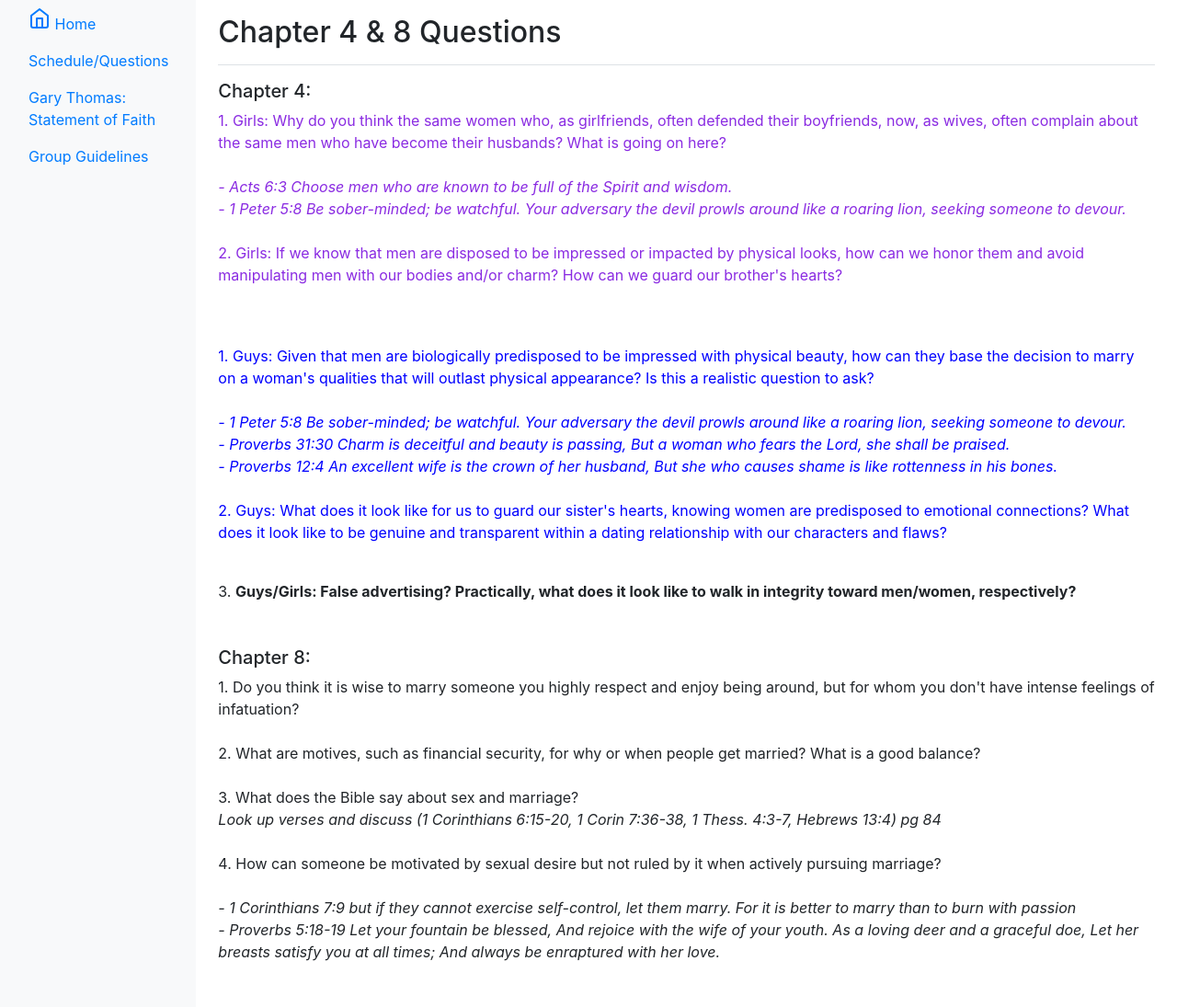
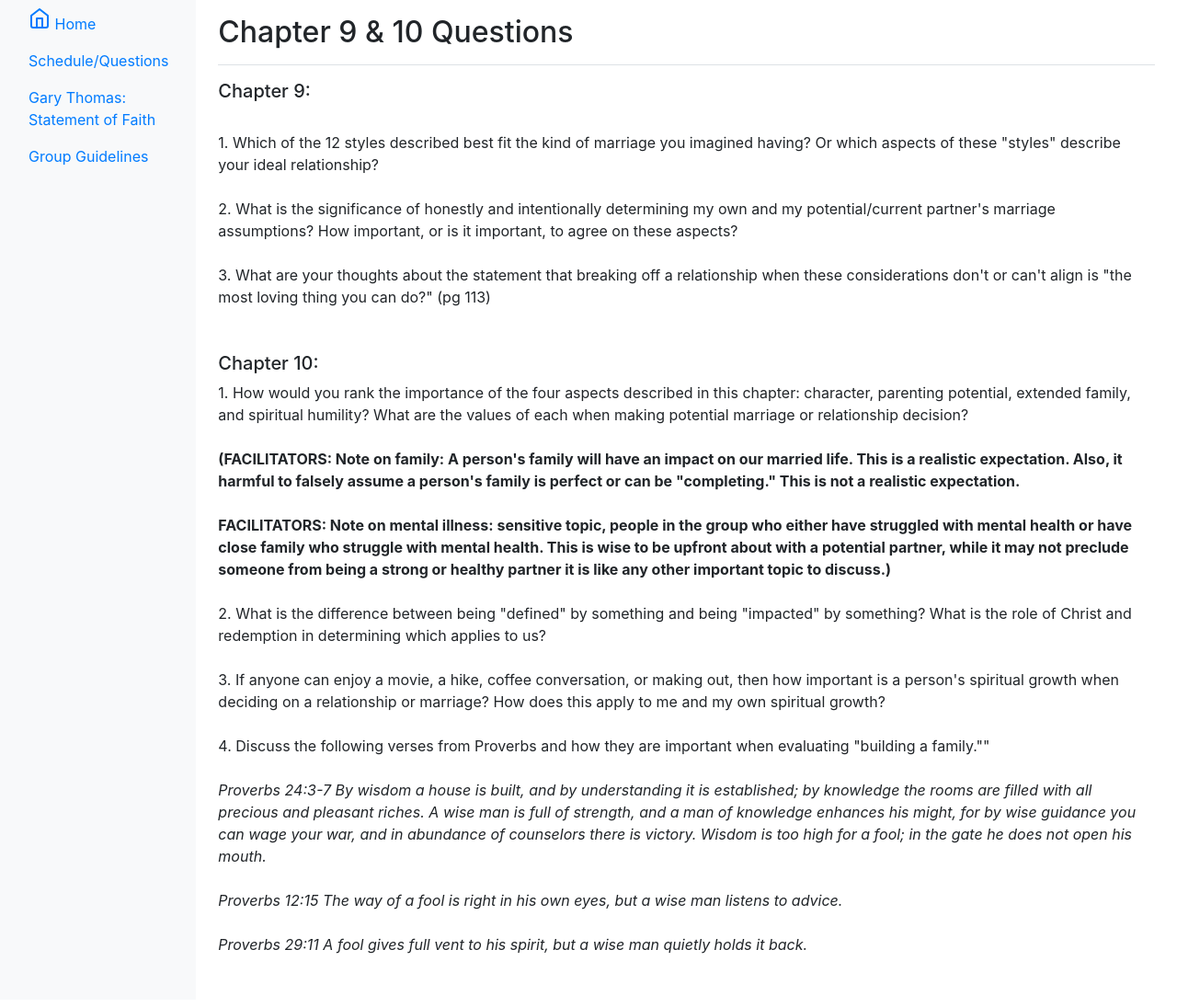
Before and after one commit to HannahEG/sacredsearchseries, a Flask app: template app/templates/chapter910.html in a window 1280 px wide. Shown: the part 80-1175 px from the top of the page at 92% size. After the commit the page ends 1117 px from the top, so only its background shows below. Run offline with Flask 2, Linux system fonts and the light colour scheme; the template is opened without the code that fills it, so the values that code supplies are empty; some libraries are stand-ins or nearby versions.

Commit message:
posting 9&10 questions for group

```diff
--- a/app/SacredSearch.py
+++ b/app/SacredSearch.py
@@ -60,6 +60,12 @@ def Chapterfivesixseven():
 def Chapterfoureight():
     return render_template("chapter48.html")
 
+@app.route("/chapter910")
+#---- Route will return the webpage with visualizations depicting turnout based on voter competitiveness
+def Chapternineten():
+    return render_template("chapter910.html")
+
+#FACILITATOR RESOURCE LINKS
 @app.route("/resources")
 #---- Route will return the webpage with visualizations depicting turnout based on voter competitiveness
 def Resourcesaddictions():
@@ -70,5 +76,6 @@ def Resourcesaddictions():
 def Resourcesgroups():
     return render_template("separategroups.html")
 
+
 if __name__ == "__main__":
     app.run()
--- a/app/templates/chapter910.html
+++ b/app/templates/chapter910.html
@@ -7,7 +7,7 @@
     <meta name="author" content="">
 
 
-    <title>TSS:Chapter4&8</title>
+    <title>TSS:Chapter 9&10</title>
 
     <link
         rel="stylesheet"
@@ -81,50 +81,37 @@
 
         <main role="main" class="col-md-9 ml-sm-auto col-lg-10 pt-3 px-4">
             <div class="d-flex justify-content-between flex-wrap flex-md-nowrap align-items-center pb-2 mb-3 border-bottom">
-              <h1 class="h2">Chapter 4 & 8 Questions</h1><br>
+              <h1 class="h2">Chapter 9 & 10 Questions</h1><br>
             </div>
 
-            <div><h5>Chapter 4:</h5>
-              <p style="color:blueviolet"> 1. Girls: Why do you think the same women who, as girlfriends, often defended their boyfriends,
-              now, as wives, often complain about the same men who have become their husbands?
-              What is going on here?
-              <br><br><i>- Acts 6:3 Choose men who are known to be full of the Spirit and wisdom.
-              <br>- 1 Peter 5:8 Be sober-minded; be watchful. Your adversary the devil prowls around like a roaring lion, seeking someone to devour.
-             <br><br></i>
-              2. Girls: If we know that men are disposed to  be impressed or impacted by physical looks,
-              how can we honor them and avoid manipulating men with our bodies and/or charm?
-              How can we guard our brother's hearts?
-              <br><br></p><br>
+            <div><h5>Chapter 9:</h5>
+            <br>    1. Which of the 12 styles described best fit the kind of marriage you imagined having? Or which aspects of these "styles" describe your ideal relationship?
+            <br><br>2. What is the significance of honestly and intentionally determining my own and my potential/current partner's marriage assumptions? How important, or is it important, to agree on these aspects?
+            <br><br>3. What are your thoughts about the statement that breaking off a relationship when these considerations don't or can't align is "the most loving thing you can do?" (pg 113)
 
-              <p style="color:blue">1. Guys: Given that men are biologically predisposed to be impressed with physical beauty,
-                how can they base the decision to marry on a woman's qualities that will outlast physical appearance? Is this a realistic question to ask?
-               <i><br><br>- 1 Peter 5:8 Be sober-minded; be watchful. Your adversary the devil prowls around like a roaring lion, seeking someone to devour.
-                <br>- Proverbs 31:30 Charm is deceitful and beauty is passing, But a woman who fears the Lord, she shall be praised.
-                <br>- Proverbs 12:4 An excellent wife is the crown of her husband, But she who causes shame is like rottenness in his bones.
-              </i>
-                <br><br>2. Guys: What does it look like for us to guard our sister's hearts, knowing women are predisposed to emotional connections?
-                What does it look like to be genuine and transparent within a dating relationship with our characters and flaws?
-              </p><br>
+                <br><br><br>
 
-              3. <b>Guys/Girls: False advertising? Practically, what does it look like to walk in integrity toward men/women, respectively?
-              </b><br><br> <br>
+              <h5>Chapter 10:</h5>
+            1. How would you rank the importance of the four aspects described in this chapter: character, parenting potential, extended family, and spiritual humility? What are the values of each when making potential marriage or relationship decision?
 
-              <h5>Chapter 8:</h5>
+            <br><br><b>(FACILITATORS: Note on family: A person's family will have an impact on our married life. This is a realistic expectation. Also, it harmful to falsely assume a person's family is perfect or can be "completing." This is not a realistic expectation.
 
-              1. Do you think it is wise to marry someone you highly respect and enjoy being around,
-              but for whom you don't have intense feelings of infatuation?<br><br>
+            <br><br>FACILITATORS: Note on mental illness: sensitive topic, people in the group who either have struggled with mental health or have close family who struggle with mental health. This is wise to be upfront about with a potential partner, while it may not preclude someone from being a strong or healthy partner it is like any other important topic to discuss.)
+                          </b>
+            <br><br>2. What is the difference between being "defined" by something and being "impacted" by something? What is the role of Christ and redemption in determining which applies to us?
 
-              2. What are motives, such as financial security, for why or when people get married? What is a good balance?
-              <br><br>
-              3. What does the Bible say about sex and marriage? <br>
-              <i>Look up verses and discuss (1 Corinthians 6:15-20, 1 Corin 7:36-38, 1 Thess. 4:3-7, Hebrews 13:4) pg 84
-              <br></i><br>
+            <br><br>3. If anyone can enjoy a movie, a hike, coffee conversation, or making out, then how important is a person's spiritual growth when deciding on a relationship or marriage? How does this apply to me and my own spiritual growth?
 
-              4. How can someone be motivated by sexual desire but not ruled by it when actively pursuing marriage?<br>
-              <i><br>- 1 Corinthians 7:9 but if they cannot exercise self-control, let them marry. For it is better to marry than to burn with passion
-              <br>- Proverbs 5:18-19 Let your fountain be blessed, And rejoice with the wife of your youth.
-              As a loving deer and a graceful doe, Let her breasts satisfy you at all times; And always be enraptured with her love.
-              </i><br><br><br>
+            <br><br>4. Discuss the following verses from Proverbs and how they are important when evaluating "building a family.""
+
+              <br><br><i>Proverbs 24:3-7 By wisdom a house is built, and by understanding it is established; by knowledge the rooms are filled with all precious and pleasant riches. A wise man is full of strength, and a man of knowledge enhances his might, for by wise guidance you can wage your war, and in abundance of counselors there is victory. Wisdom is too high for a fool; in the gate he does not open his mouth.
+
+              <br><br>Proverbs 12:15 The way of a fool is right in his own eyes, but a wise man listens to advice.
+
+              <br><br>Proverbs 29:11 A fool gives full vent to his spirit, but a wise man quietly holds it back.</i>
+
+
+             <br><br><br>
             </div>
 
 
--- a/app/templates/facilitators.html
+++ b/app/templates/facilitators.html
@@ -103,7 +103,7 @@
 
         <br><br><i><b>Facilitators:
                 </i></b><br><b><h5>Next Week: Chapters 16 & 17 <br>
-                                   <b>NOT meeting Friday</b>. <b> YES Thursday</b>, April 29.</h5></b>
+                                   <b>NOT meeting Friday</b>. <b> YES Thursday</b>, 6:30pm, April 29.</h5></b>
 
               </div>
         </div>
--- a/app/templates/schedule.html
+++ b/app/templates/schedule.html
@@ -115,9 +115,9 @@
                     <td class="cell-YdCX"><time>Apr 16, 2021</time></td></tr><tr id="3515b93a-c8d2-4e1e-9359-a978fa8ed25f"><td class="cell-title">
                       <a href="https://sacredsearch.herokuapp.com/chapter48">8 Passive Surrender or Passionate Pursuit (reasons to get married)</a></td>
                     <td class="cell-YdCX"><time>Apr 16, 2021</time></td></tr><tr id="b1ed4e19-15f8-4aff-bc2f-d4332ac29608"><td class="cell-title">
-                      <a href=" ">9 What&#x27;s Your Style?</a></td>
+                      <a href="https://sacredsearch.herokuapp.com/chapter910">9 What&#x27;s Your Style?</a></td>
                     <td class="cell-YdCX"><time>Apr 23, 2021</time></td></tr><tr id="8f19f455-4370-413f-be92-48f5541336a4"><td class="cell-title">
-                      <a href=" ">10 Are You Strong Enough to Be My (Wo)Man?</a></td>
+                      <a href="https://sacredsearch.herokuapp.com/chapter910">10 Are You Strong Enough to Be My (Wo)Man?</a></td>
                     <td class="cell-YdCX"><time>Apr 23, 2021</time></td></tr><tr id="8cf013ed-f7f5-4b6d-8e31-94f3623fec1d"><td class="cell-title">
                       <a href=" ">16 Problem People</a></td>
                     <td class="cell-YdCX"><time>April 29, 2021</time></td></tr><tr id="1e4a6d77-a369-45d9-9296-6fe05212494d"><td class="cell-title">
```
